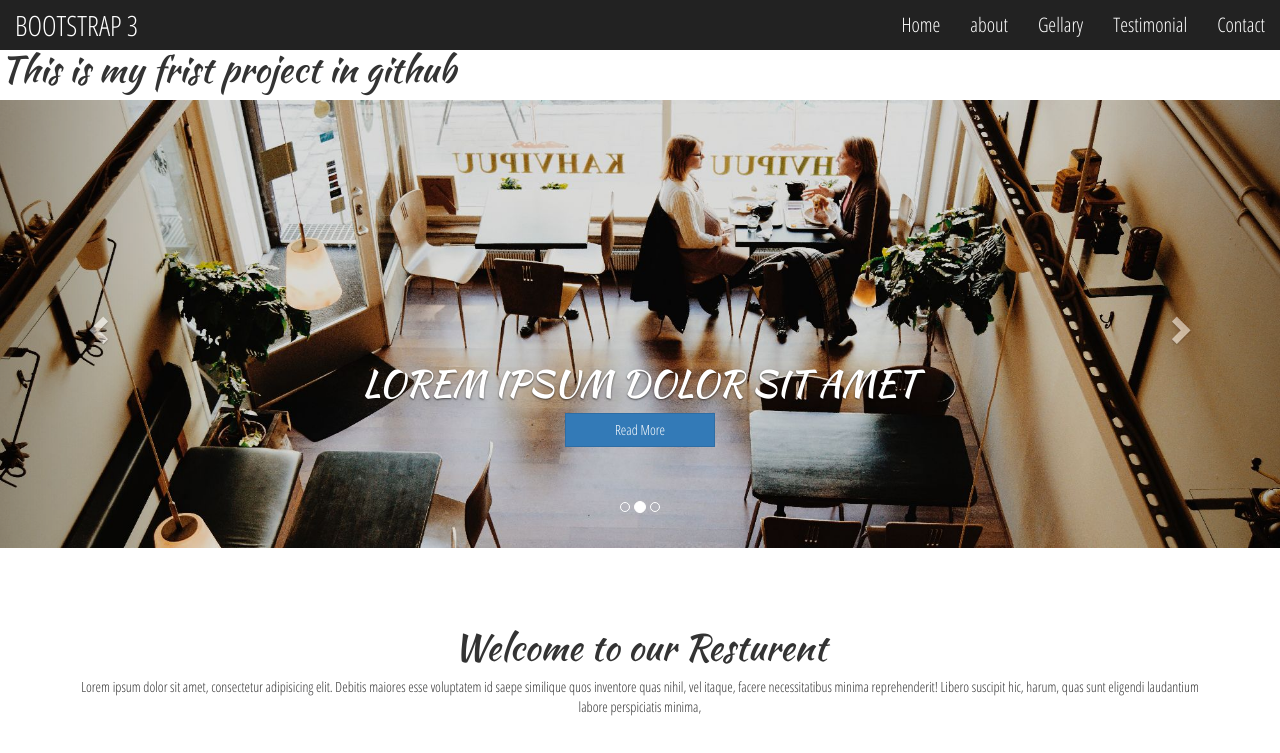
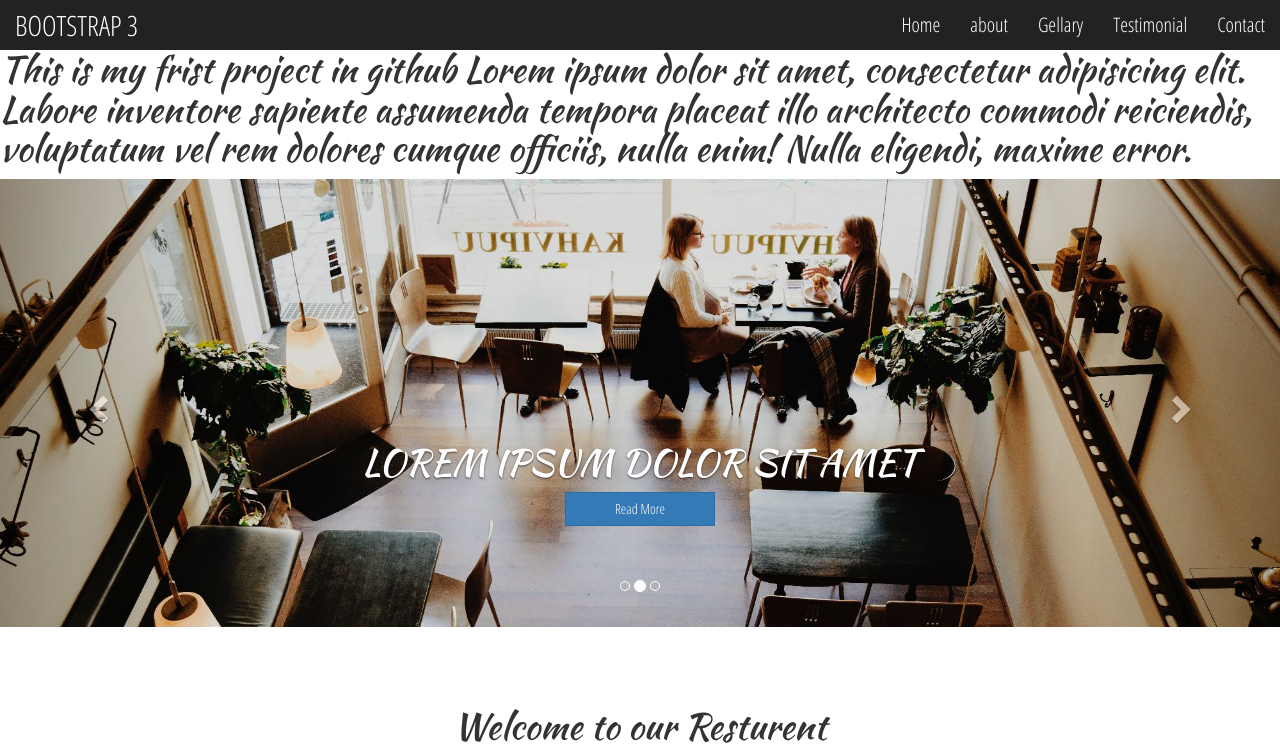
Before and after one commit to masud54942581/test, a plain HTML site: page index.html in a window 1280 px wide. Shown: the top 753 px of the page. Drawn offline with nearby package versions, Linux system fonts and the light colour scheme.

Commit message:
some added now

```diff
--- a/index.html
+++ b/index.html
@@ -18,7 +18,7 @@
 
 <body>
     <!-- Main Menu -->
-    <h1>This is my frist project in github</h1>
+    <h1>This is my frist project in github Lorem ipsum dolor sit amet, consectetur adipisicing elit. Labore inventore sapiente assumenda tempora placeat illo architecto commodi reiciendis, voluptatum vel rem dolores cumque officiis, nulla enim! Nulla eligendi, maxime error.</h1>
 
     <nav class="navbar navbar-inverse navbar-fixed-top">
         <div class="container-fluid">
```
Also changed, not shown: rana.html (added).
